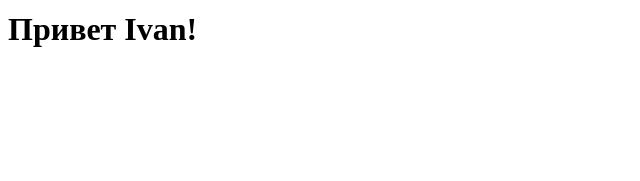
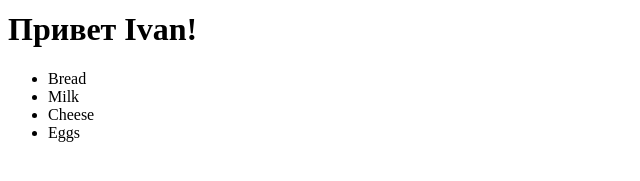
Before and after one commit to Krykunov-git/React, a React (Create React App) app in the folder my-app/: page / in a window 1280 px wide. Shown: the part 607-788 px from the top of the page, without its empty margins (0-640 px from the left). Built offline with nearby package versions, Linux system fonts and the light colour scheme.

Commit message:
hw2 task2

```diff
--- a/my-app/src/components/App.js
+++ b/my-app/src/components/App.js
@@ -3,10 +3,12 @@ import Paragraph from "./homeworks/hw1/ParagraphsComponent";
 import Lists from "./homeworks/hw1/ListsComponent";
 import Video from "./homeworks/hw1/VideoComponent";
 import Greeting from "./homeworks/hw2/ Greeting";
+import ShoppingList from "./homeworks/hw2/ShoppingList";
 
 
 
 function App(){
+    const products = ["Bread", "Milk", "Cheese", "Eggs"];
 
     return (
     <div >
@@ -14,7 +16,8 @@ function App(){
        <Paragraph/>
         <Lists/>
           <Video/>
-           <Greeting name="Ivan" lol="fef"/>
+           <Greeting name="Ivan"/>
+              <ShoppingList items={products}/>
 
 
     </div>
--- /dev/null
+++ b/my-app/src/components/homeworks/hw2/ShoppingList.jsx
@@ -0,0 +1,16 @@
+
+
+function ShoppingList({items}){
+
+    if(items.length === 0){
+        return <p>Список пуст</p>
+    }
+
+    return <ul>
+        {items.map((item)=> <li>{item}</li>)}
+    </ul>
+
+
+
+}
+export default ShoppingList
```
